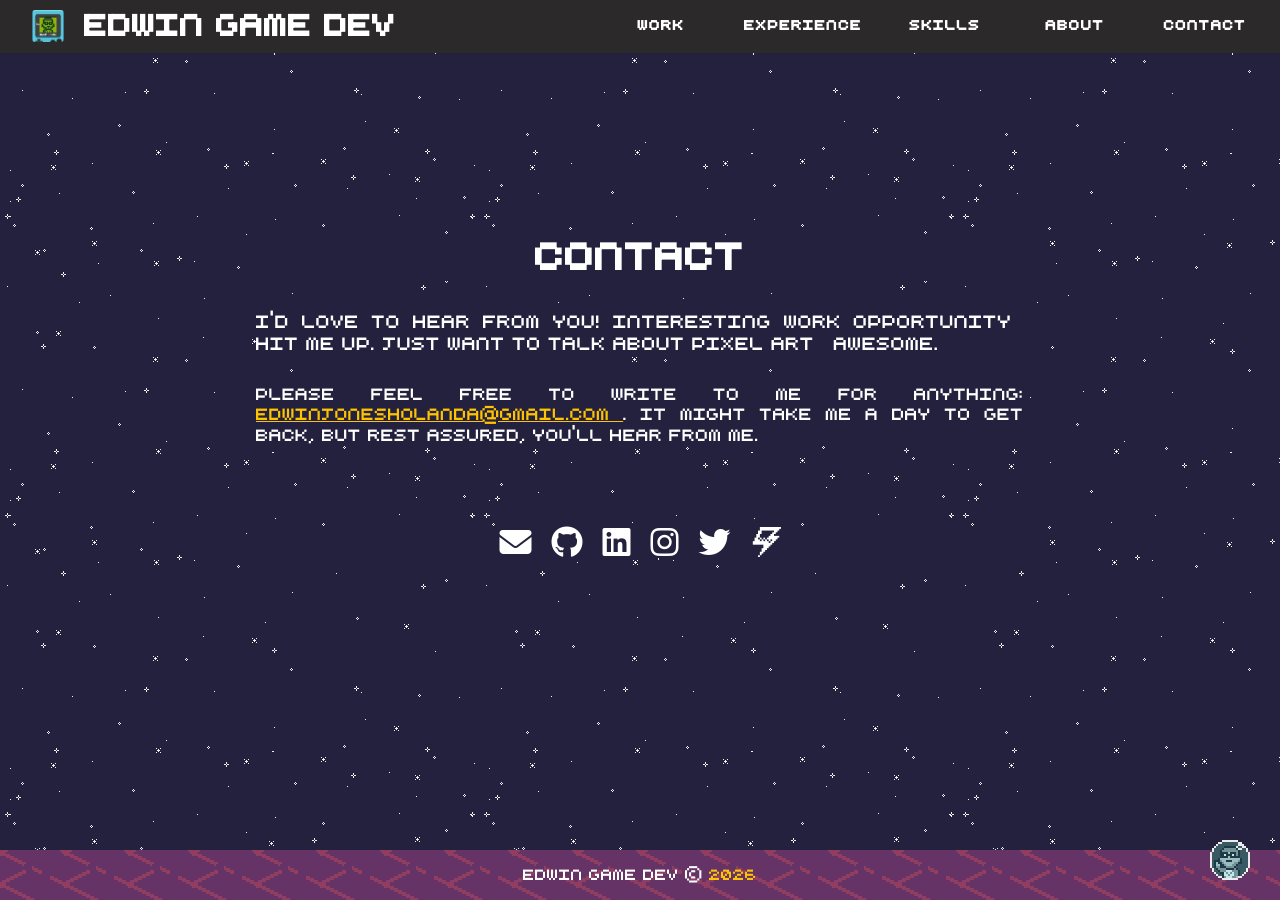
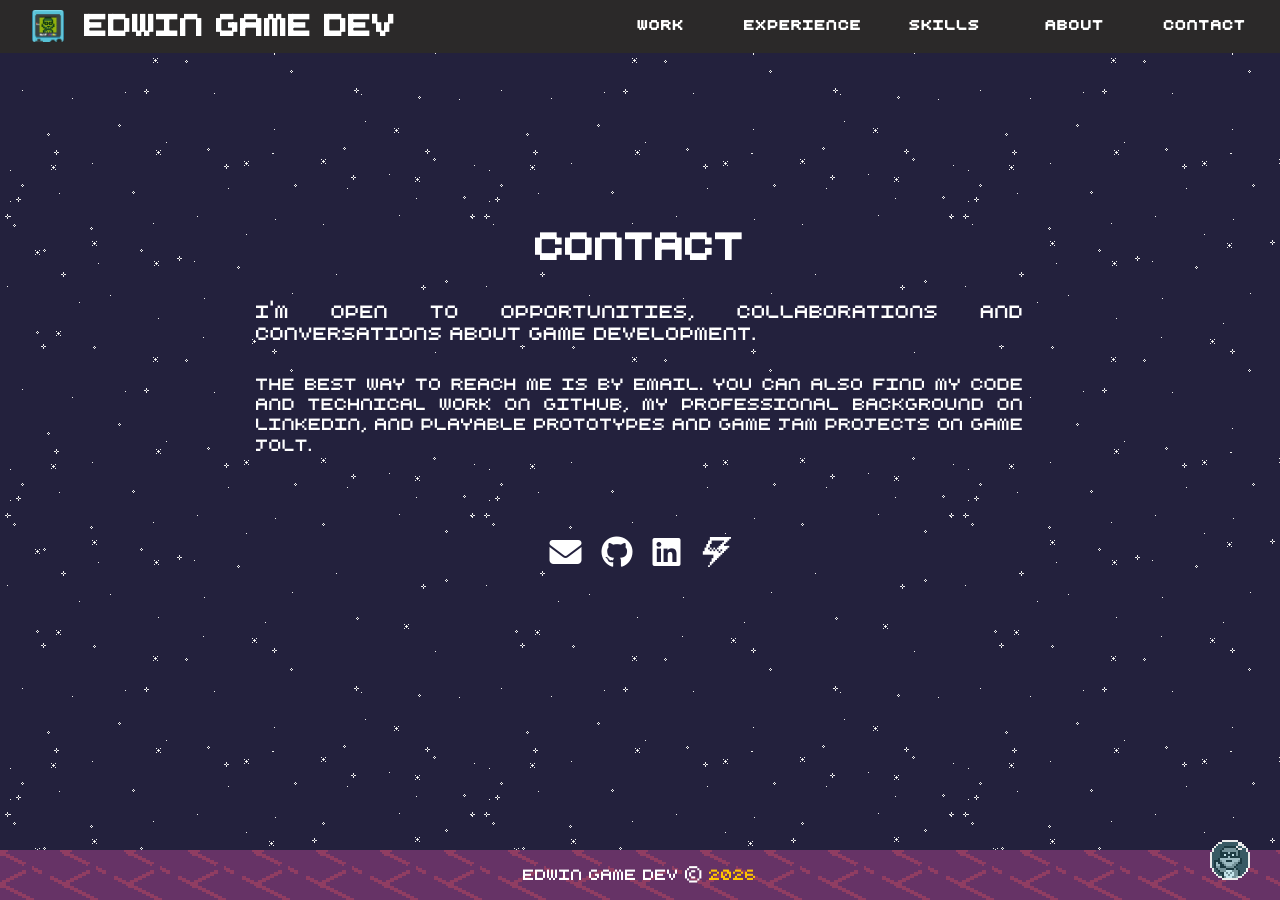
Before and after one commit to edwingamedev/edwingamedev.github.io, a Jekyll site: the page built from index.html, in a window 1280 px wide and 900 px high, scrolled down 5035 px. Built offline with Jekyll 4.4.1, drawn with Linux system fonts in a browser that asks for light colours; nearby versions of some CDN libraries.

Commit message:
feat: simplify contact section and update social links

```diff
--- a/_includes/contact.html
+++ b/_includes/contact.html
@@ -7,16 +7,12 @@
             </h2>
 
             <p class="paragraph-text justify-text space-bg-color">
-                I'd love to hear from you! Interesting work opportunity? Hit me up. Just want to talk about pixel art?
-                Awesome.
+                I'm open to opportunities, collaborations and conversations about game development.
             </p>
 
             <p class="paragraph-text contact-text justify-text space-bg-color">
-                Please feel free to write to me for anything:
-                <a href="mailto:{{ site.email }}">
-                    {{ site.email }}
-                </a>.
-                It might take me a day to get back, but rest assured, you'll hear from me.
+                The best way to reach me is by email. You can also find my code and technical work on GitHub,
+                my professional background on LinkedIn, and playable prototypes and game jam projects on Game Jolt.
             </p>
 
             <div class="contact-links space-bg-color">
@@ -26,7 +22,10 @@
                         href="mailto:{{ site.email }}"
                         aria-label="Send me an email"
                     >
-                        <i class="head-icon fas fa-envelope" aria-hidden="true"></i>
+                        <i
+                            class="head-icon fas fa-envelope"
+                            aria-hidden="true"
+                        ></i>
                     </a>
                 </span>
 
@@ -34,8 +33,13 @@
                     <a
                         href="{{ site.github }}"
                         aria-label="GitHub"
+                        target="_blank"
+                        rel="noopener noreferrer"
                     >
-                        <i class="head-icon fab fa-github" aria-hidden="true"></i>
+                        <i
+                            class="head-icon fab fa-github"
+                            aria-hidden="true"
+                        ></i>
                     </a>
                 </span>
 
@@ -43,26 +47,13 @@
                     <a
                         href="{{ site.linkedin }}"
                         aria-label="LinkedIn"
+                        target="_blank"
+                        rel="noopener noreferrer"
                     >
-                        <i class="head-icon fab fa-linkedin" aria-hidden="true"></i>
-                    </a>
-                </span>
-
-                <span class="hint--bottom bottom-link" aria-label="Instagram">
-                    <a
-                        href="{{ site.instagram }}"
-                        aria-label="Instagram"
-                    >
-                        <i class="head-icon fab fa-instagram" aria-hidden="true"></i>
-                    </a>
-                </span>
-
-                <span class="hint--bottom bottom-link" aria-label="Twitter">
-                    <a
-                        href="{{ site.twitter }}"
-                        aria-label="Twitter"
-                    >
-                        <i class="head-icon fab fa-twitter" aria-hidden="true"></i>
+                        <i
+                            class="head-icon fab fa-linkedin"
+                            aria-hidden="true"
+                        ></i>
                     </a>
                 </span>
 
```
Also changed, not shown: other parts of _includes/contact.html (+2 -0 lines), 2 other files.
